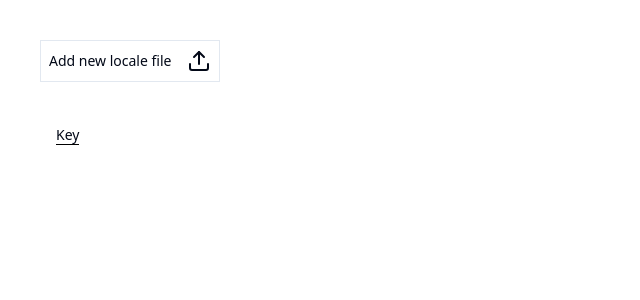
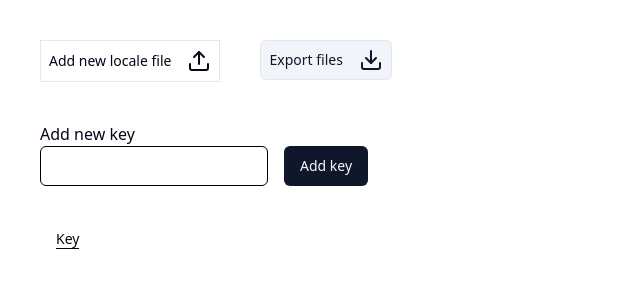
Before and after one commit to Hauglid/localizer-helper, a Next.js app: page / in a window 1280 px wide. Shown: the top 300 px of the page, without its empty margins (0-640 px from the left). Built offline with nearby package versions, Linux system fonts and the light colour scheme.

Commit message:
download files wip

```diff
--- a/src/app/page.tsx
+++ b/src/app/page.tsx
@@ -1,11 +1,12 @@
 "use client";
 
+import { Button } from "@/components/ui/button";
 import { Input } from "@/components/ui/input";
 import { Label } from "@/components/ui/label";
 import { Textarea } from "@/components/ui/textarea";
-import { readFiles, sortStrings } from "@/lib/utils";
-import { Upload } from "lucide-react";
-import { useState, type ChangeEvent } from "react";
+import { readFiles, sortStrings, unFlattenJson } from "@/lib/utils";
+import { Download, Upload } from "lucide-react";
+import { useState, type ChangeEvent, type FormEvent } from "react";
 
 export default function HomePage() {
   const [keys, setKeys] = useState<Set<string>>(new Set());
@@ -27,17 +28,49 @@ export default function HomePage() {
       .map(([, translations]) => translations)
       .reduce((acc, curr) => ({ ...acc, ...curr }), {});
 
-    setKeys((keys) => new Set([...keys, ...newKeySet]));
+    addkeys(newKeySet);
     setTranslations((translations) => ({
       ...translations,
       ...newTranslations,
     }));
   }
 
+  function addkeys(newKeys: string[]) {
+    setKeys((keys) => new Set([...keys, ...newKeys].sort(sortStrings)));
+  }
+
+  function JSONToFile(obj: Record<string, string>, filename: string) {
+    const expandedJson = unFlattenJson(obj);
+    const blob = new Blob([JSON.stringify(expandedJson, null, 2)], {
+      type: "application/json",
+    });
+    const url = URL.createObjectURL(blob);
+    const a = document.createElement("a");
+    a.href = url;
+    a.download = `${filename}.json`;
+    console.log({ blob });
+    a.click();
+    URL.revokeObjectURL(url);
+  }
+
+  function exportFiles() {
+    Object.entries(translations).forEach(([locale, translation]) => {
+      JSONToFile(translation, locale);
+    });
+  }
+
+  function onSubmitKey(event: FormEvent<HTMLFormElement>) {
+    const key = event.target[0].value;
+    if (key === "") return;
+    addkeys([key]);
+    event.target[0].value = "";
+  }
+
   return (
     <main className="flex min-h-screen flex-col items-center justify-start ">
       <div className="flex w-full flex-col gap-10 p-10">
         {/* Add file section */}
+        <div className="flex flex-row gap-10">
           <div>
             <Label
               className="flex w-fit flex-row items-center gap-4 border p-2"
@@ -49,10 +82,35 @@ export default function HomePage() {
             <Input
               id="file"
               multiple
+              defaultValue={""}
               type="file"
               className="hidden"
               onChange={filePickerOnChange}
             />
+          </div>
+          <div>
+            <Button
+              variant={"secondary"}
+              className="flex w-fit flex-row items-center gap-4 border p-2"
+              onClick={exportFiles}
+            >
+              <div>Export files</div>
+              <Download size={24} />
+            </Button>
+          </div>
+        </div>
+        <div>
+          Add new key
+          <form
+            className="flex flex-row gap-4"
+            onSubmit={(event) => {
+              event.preventDefault();
+              onSubmitKey(event);
+            }}
+          >
+            <Input className="w-fit min-w-48 border-b border-black" />
+            <Button>Add key</Button>
+          </form>
         </div>
         <div className="flex w-full flex-col gap-4">
           <div className="flex flex-row gap-4 ">
--- a/src/lib/utils.ts
+++ b/src/lib/utils.ts
@@ -21,20 +21,18 @@ export function flattenJson(
   }, {});
 }
 
-export function unFlattenJson(json: Record<string, string>) {
-  return Object.entries(json).reduce(
-    (acc, [key, value]) => {
-      const keys = key.split(".");
-      const lastKey = keys.pop()!;
-      return (keys.reduce((acc, k) => {
-        if (!acc[k]) {
-          acc[k] = {};
-        }
-        return acc[k];
-      }, acc)[lastKey] = value);
-    },
-    {} as Record<string, string>,
-  );
+export function unFlattenJson(data: Record<string, unknown>) {
+  const result: Record<string, unknown> = {};
+
+  for (const basekey in data) {
+    const keys = basekey.split(".");
+    keys.reduce((res, key, i) => {
+      return (res[key] =
+        keys.length === i + 1 ? data[basekey] : res[key] || {});
+    }, result);
+  }
+
+  return result;
 }
 
 export function sortStrings(a: string, b: string) {
```
Lines whose indentation alone changed are shown as unchanged.
